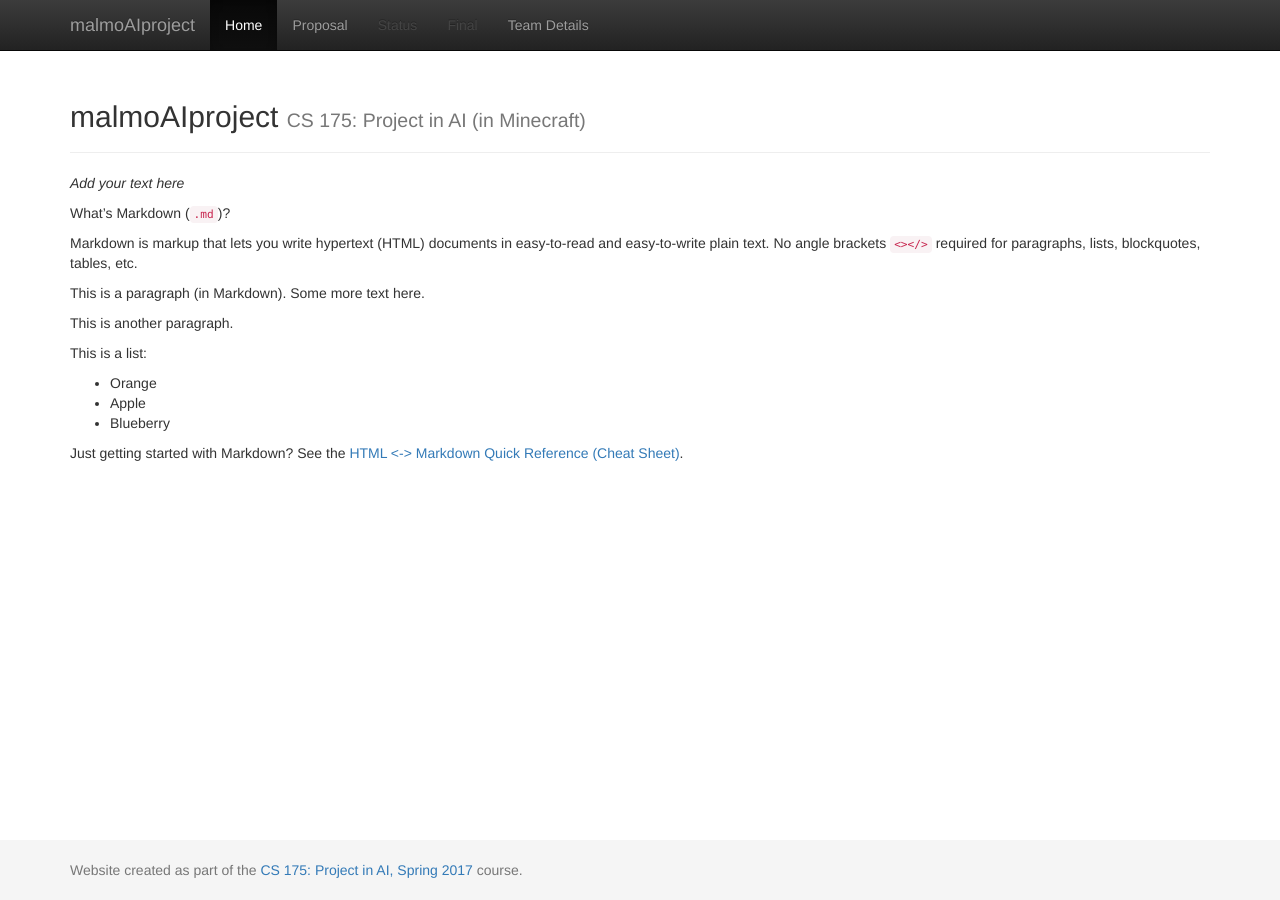
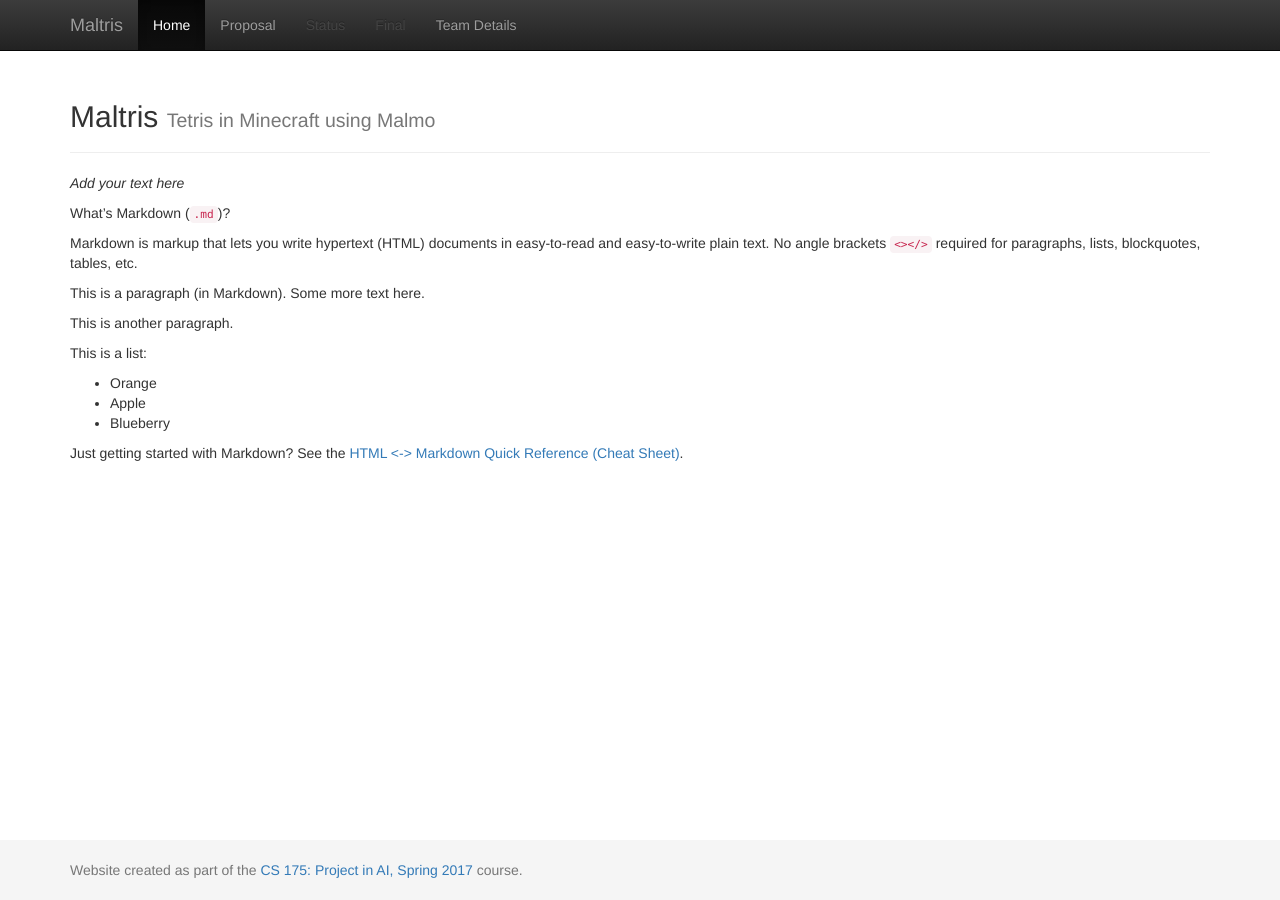
Before and after one commit to julia-tong/Maltris, a Jekyll site: the page built from docs/index.md, in a window 1280 px wide. Built offline with Jekyll 4.4.1, drawn with Linux system fonts in a browser that asks for light colours.

Commit message:
update title and subtitle

```diff
--- a/docs/_config.yml
+++ b/docs/_config.yml
@@ -1,8 +1,8 @@
 ###########
 # site.title
 
-title:    'malmoAIproject'
-subtitle: 'CS 175: Project in AI (in Minecraft)'
+title:    'Maltris'
+subtitle: 'Tetris in Minecraft using Malmo'
 
 
 #########################
```
